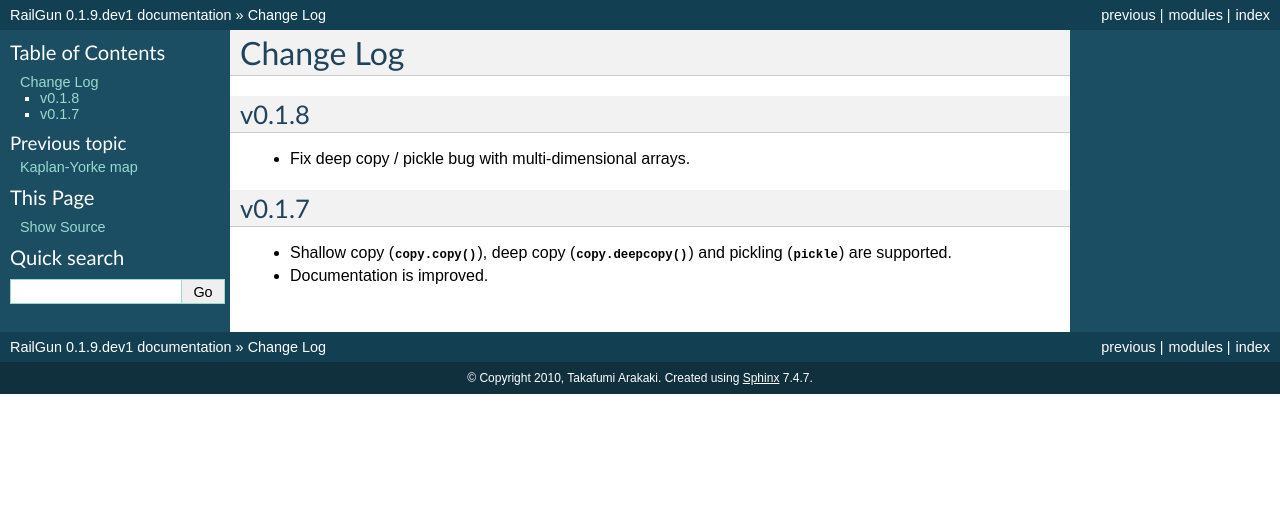
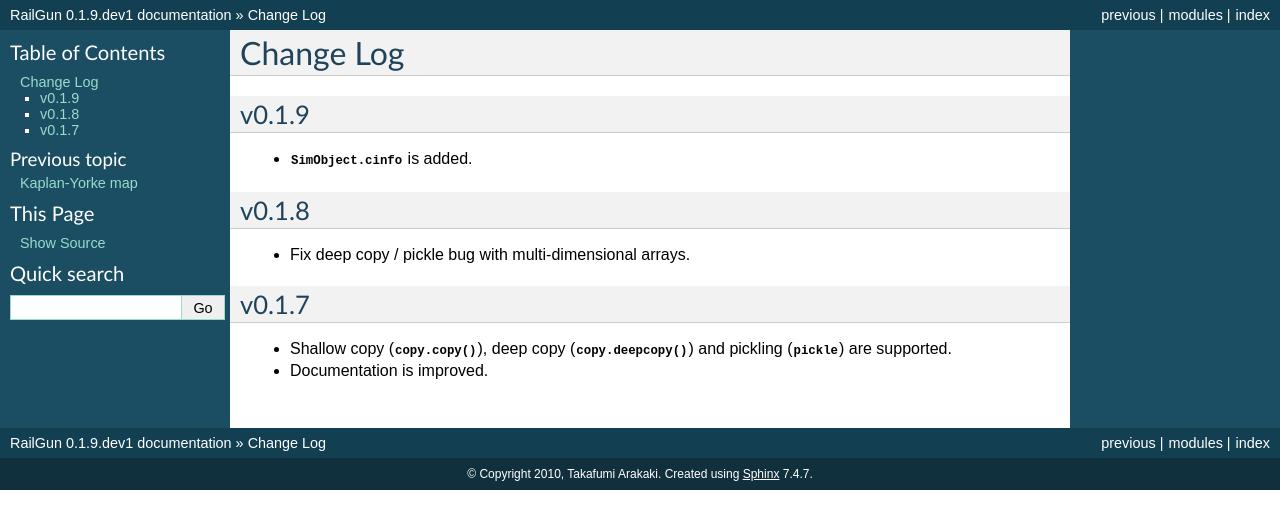
Before and after one commit to tkf/railgun, a Sphinx documentation site: the page built from doc/source/changelog.rst, in a window 1280 px wide. Shown: the top 529 px of the page. Built offline with Sphinx 7.4.7, drawn with Linux system fonts in a browser that asks for light colours; formulas are drawn with MathJax 3.

Commit message:
Update change log

```diff
--- a/doc/source/changelog.rst
+++ b/doc/source/changelog.rst
@@ -1,5 +1,10 @@
 Change Log
 ==========
+
+v0.1.9
+------
+
+- :attr:`.SimObject.cinfo` is added.
 
 v0.1.8
 ------
```
